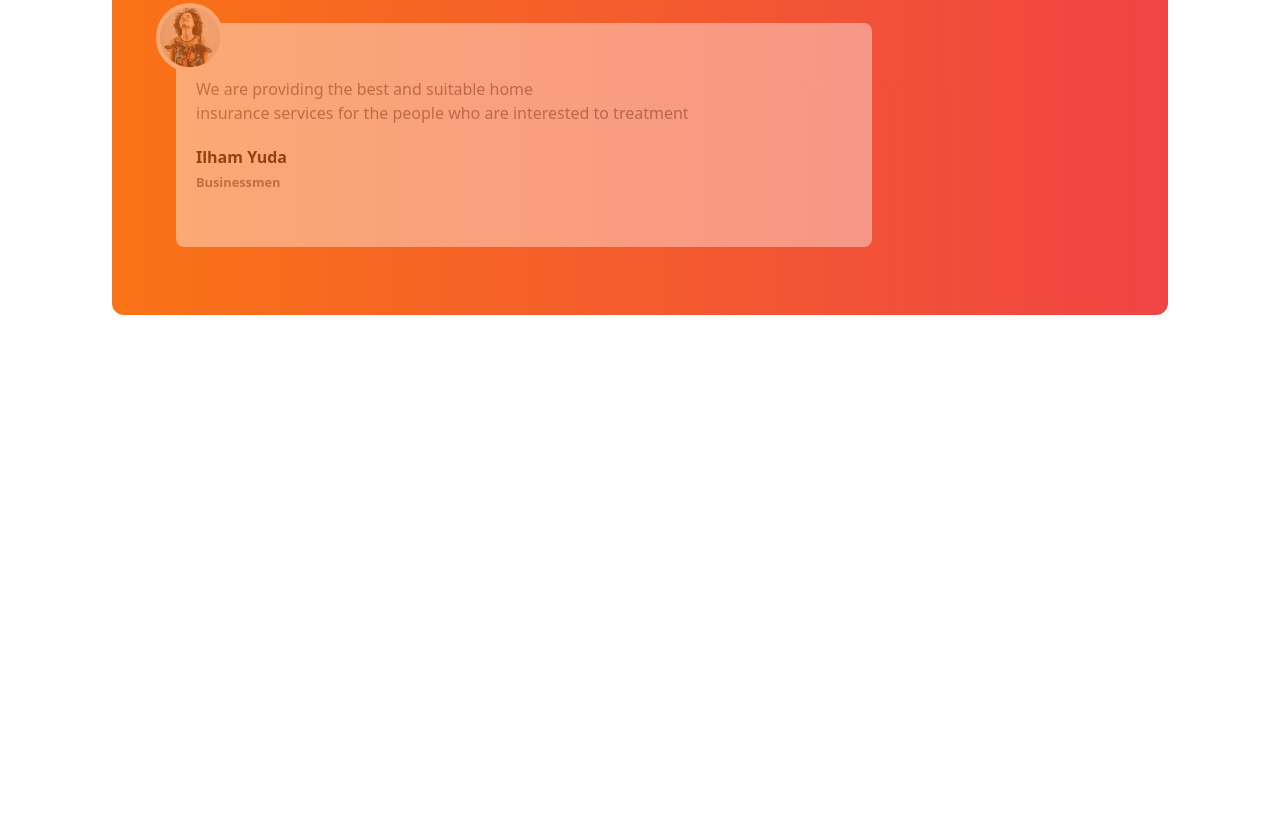
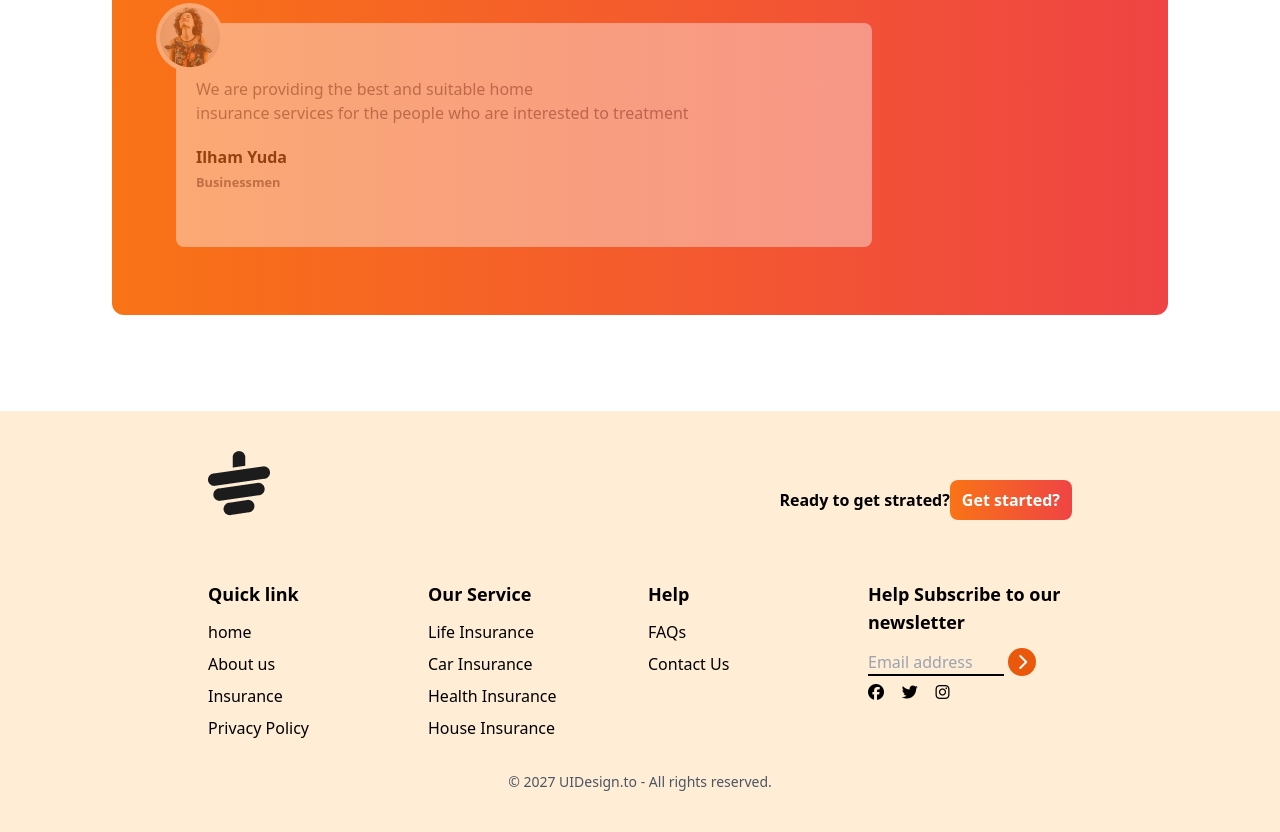
Before and after one commit to itssmahin/tea-houses-web-tailwind, a plain HTML site: page index.html in a window 1280 px wide. Shown: the part 2455-3287 px from the top of the page. Before the commit the page ends 2866 px from the top, so only its background shows below. Drawn offline with nearby package versions, Linux system fonts and the light colour scheme.

Commit message:
added footer section

```diff
--- a/index.html
+++ b/index.html
@@ -233,18 +233,19 @@
 
               <div>
                 <p class="text-gray-500 mb-5">
-                  We are providing the best and suitable home <br> insurance services for the people who are interested to treatment
+                  We are providing the best and suitable home <br />
+                  insurance services for the people who are interested to
+                  treatment
                 </p>
 
                 <h1 class="font-bold">Ilham Yuda</h1>
                 <small class="font-bold text-gray-500">Businessmen</small>
-
               </div>
             </div>
 
             <!-- botom card -->
             <div
-       class="relative   top-7 h-56 w-full md:w-3/4 bg-white text-black rounded-lg flex items-center px-5 opacity-40"
+              class="relative top-7 h-56 w-full md:w-3/4 bg-white text-black rounded-lg flex items-center px-5 opacity-40"
             >
               <div class="absolute -top-5 -left-5 bg-white rounded-full">
                 <img class="p-1" src="images/client.png" alt="" />
@@ -252,19 +253,152 @@
 
               <div>
                 <p class="text-gray-500 mb-5">
-           We are providing the best and suitable home <br> insurance services for the people who are interested to treatment
+                  We are providing the best and suitable home <br />
+                  insurance services for the people who are interested to
+                  treatment
                 </p>
 
                 <h1 class="font-bold">Ilham Yuda</h1>
                 <small class="font-bold text-gray-500">Businessmen</small>
+              </div>
+            </div>
+          </div>
+        </div>
+      </section>
+
+      <!-- news section homework -->
+    </main>
+
+    <!-- footer section starts here -->
+    <footer class="bg-orange-100 text-gray-50 py-10 px-4 md:px-16">
+      <div class="w-9/12 mx-auto">
+        <!-- logo -->
+        <div class="mb-8 flex justify-between">
+          <img class="mb-8" src="images/cup.png" alt="" />
+
+          <div class="flex items-center">
+            <h4 class="text-black gap-4 font-bold">Ready to get strated?</h4>
+            <button
+              class="bg-gradient-to-r from-orange-500 to-red-500 px-3 py-2 rounded-lg text-white font-bold"
+            >
+              Get started?
+            </button>
+          </div>
+        </div>
+
+        <!-- links -->
+
+        <div class="grid grid-cols-1 md:grid-cols-2 lg:grid-cols-4 gap-4 text-black">
+          <!-- first column 1 -->
+
+          <div>
+            <h3 class="font-semibold text-lg mb-3 text-black">Quick link</h3>
+
+            <ul class="space-y-2">
+              <li>
+                <a class="hover:text-orange-600" href="#">home</a>
+              </li>
+
+              <li>
+                <a class="hover:text-orange-600" href="#">About us</a>
+              </li>
+
+              <li>
+                <a class="hover:text-orange-600" href="#">Insurance</a>
+              </li>
+
+              <li>
+                <a class="hover:text-orange-600" href="#">Privacy Policy</a>
+              </li>
+            </ul>
+          </div>
+
+
+          <!-- first column  2-->
+
+          <div>
+            <h3 class="font-semibold text-lg mb-3 text-black">Our Service</h3>
+
+            <ul class="space-y-2">
+              <li>
+                <a class="hover:text-orange-600" href="#">Life Insurance</a>
+              </li>
+
+              <li>
+                <a class="hover:text-orange-600" href="#">Car Insurance</a>
+              </li>
+
+              <li>
+                <a class="hover:text-orange-600" href="#">Health Insurance</a>
+              </li>
+
+              <li>
+                <a class="hover:text-orange-600" href="#">House Insurance</a>
+              </li>
+            </ul>
+          </div>
+          <!-- first column 3 -->
+
+          <div>
+            <h3 class="font-semibold text-lg mb-3 text-black">Help</h3>
+
+            <ul class="space-y-2">
+              <li>
+                <a class="hover:text-orange-600" href="#">FAQs</a>
+              </li>
+
+              <li>
+                <a class="hover:text-orange-600" href="#">Contact Us</a>
+              </li>
+
+
+
+            </ul>
+          </div>
+          <!-- first column 4 -->
+         <div>
+
+          <h3 class="font-semibold text-lg mb-3 text-black">Help
+            Subscribe to our newsletter
+          </h3>
+        <div class="flex flex-col space-y-2">
+
+
+        </div>
+        <div class="flex flex-col space-y-2">
+     <div>
+       <input  placeholder="Email address" type="text" class="bg-transparent border-b-2  border-black w-4/6" >
+       <i class="fa-solid fa-chevron-right w-7 h-7 bg-orange-600 inline-flex rounded-full text-white justify-center items-center"></i>
+    </div>
+
+   <div class="flex justify-between w-2/5 mb-2 mt-8  ">
+
+    <i class="fa-brands fa-facebook"></i>
+    <i class="fa-brands fa-twitter"></i>
+    <i class="fa-brands fa-instagram"></i>
+
+
+   </div>
+
+
+
+
+        </div>
+
+
+
 
          </div>
         </div>
 
+      <div class="text-center pt-4 mt-4">
+
+   <p class="text-sm text-gray-600">© 2027 UIDesign.to - All rights reserved.</p>
+      </div>
+
+
 
       </div>
-        </div>
-      </section>
-    </main>
+    </footer>
   </body>
 </html>
```
Lines whose indentation alone changed are shown as unchanged.
